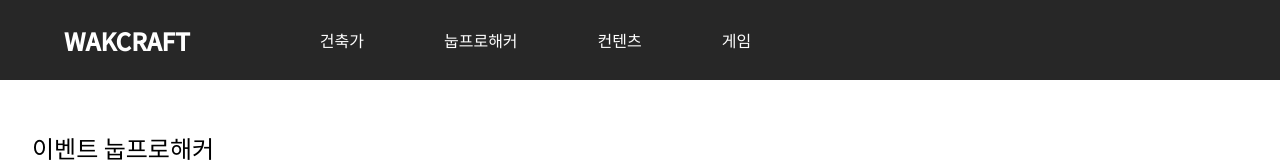
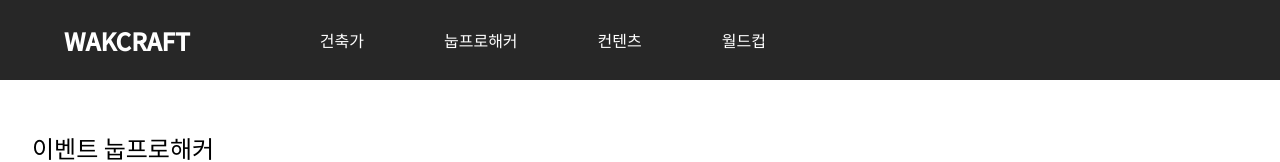
Before and after one commit to yewonJin/wakcraft-v1, a Next.js app: page /admin/eventNoobProHacker in a window 1280 px wide. Shown: the top 162 px of the page. Built offline with nearby package versions, Linux system fonts and the light colour scheme.

Commit message:
[UPDATE] TopNav item 이름 변경

```diff
--- a/src/components/TopNav.tsx
+++ b/src/components/TopNav.tsx
@@ -124,7 +124,7 @@ export default function TopNav() {
                <Link href={'/architect'}>건축가</Link>
                <Link href={'/noobProHacker'}>눕프로해커</Link>
                <Link href={'/content'}>컨텐츠</Link>
-               <Link href={'/game/worldCup'}>게임</Link>
+               <Link href={'/game/worldCup'}>월드컵</Link>
                <Menu>
                   {!isOpened ? (
                      <GiHamburgerMenu onClick={() => setIsOpened(true)} />
@@ -144,7 +144,7 @@ export default function TopNav() {
                   컨텐츠
                </Link>
                <Link href={'/game/worldCup'} onClick={() => setIsOpened(false)}>
-                  게임
+                  월드컵
                </Link>
             </MenuBox>
          </Container>
@@ -160,7 +160,7 @@ export default function TopNav() {
                <Link href={'/architect'}>건축가</Link>
                <Link href={'/noobProHacker'}>눕프로해커</Link>
                <Link href={'/content'}>컨텐츠</Link>
-               <Link href={'/game/worldCup'}>게임</Link>
+               <Link href={'/game/worldCup'}>월드컵</Link>
                <Menu>
                   {!isOpened ? (
                      <GiHamburgerMenu onClick={() => setIsOpened(true)} />
@@ -180,7 +180,7 @@ export default function TopNav() {
                   컨텐츠
                </Link>
                <Link href={'/game/worldCup'} onClick={() => setIsOpened(false)}>
-                  게임
+                  월드컵
                </Link>
             </MenuBox>
          </Container>
```
